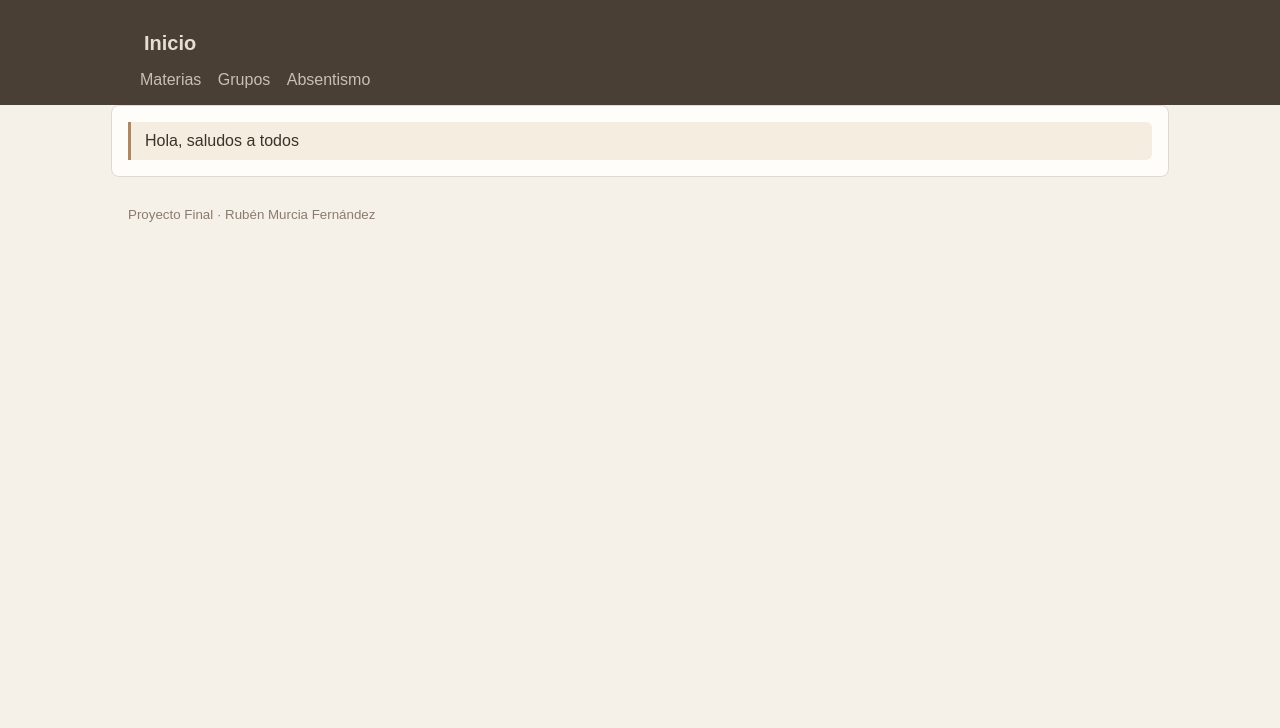
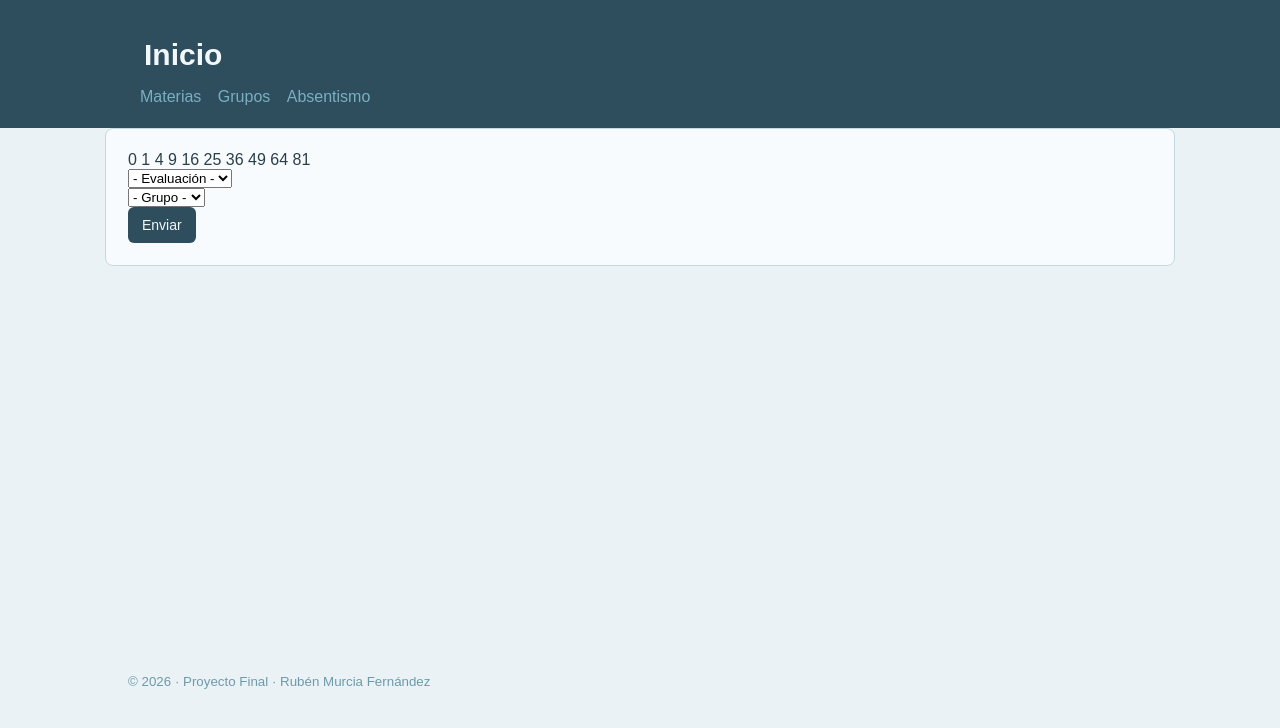
Before and after one commit to rubmurfer/analisis-de-datos, a Flask app: template templates/materias.html in a window 1280 px wide. Shown: the top 728 px of the page. Run offline with Flask 3, Linux system fonts and the light colour scheme; the template is opened without the code that fills it, so the values that code supplies are empty; parts of the project's set-up code (start-up, migrations or seed data) failed here and were passed over.

Commit message:
avances en lógica de datos y web

```diff
--- a/app.py
+++ b/app.py
@@ -3,8 +3,6 @@
 from flask import Flask, render_template, redirect
 #from utils.carga_datos import pd, df_notas_matriculas, df_unidades, df_faltas, df_materias, df_matriculas, df_notas
 from utils.calcular_datos import pd, obtener_rendimiento_materia
-
-
 
 app = Flask(__name__) # Apartado de Web con Flask
 
@@ -17,35 +15,30 @@ def inicio():
     """
     return render_template("base.html", title="Inicio", msg=msg)
 
-@app.route("/materias")
-def materias():
+@app.route("/materias", methods = ["GET"])
+def materias(): # Rendimiento por Materia
+    # 3 desplegables: Curso, COnvocatoria / Evaluación, Grupo. Nevesitamos varias formularios encadenados.
 
     columnas = { # Cambiamos los nombres de los datos para hacerlos más visuales en el display de la web
         # df_notas
         "MATRICULA": "Matrícula",
-        "ANNO": "Año",
         "CURSO": "Curso",
         "EVALUACION": "Evaluación",
         "MATERIA": "Materia",
-        "CL_MATERIA": "Código Materia",
         "NOTA": "Nota",
 
         # df_matriculas
         "ETAPA": "Etapa",
         "ESTUDIOS": "Estudios",
-        "GRUPO": "Grupo",
-        "ESTADOMATRICULA": "Estado Matrícula"
+        "GRUPO": "Grupo"
         }
 
     # Obtenemos los datos desde la función de calcular_datos.py
-    df, resumen = obtener_rendimiento_materia(evaluacion="1ª Evaluación", grupo="2º DAM D")
+    df, resumen = obtener_rendimiento_materia()
 
-    html_datos = df.rename(columns=columnas).head(100).to_html(classes="datos", index=False, border=0)
+    html_datos = df.rename(columns=columnas).head(1000).to_html(classes="datos", index=False, border=0)
     html_resumen = resumen.head(100).to_html(classes="resumen", index=True, border=0)
     return render_template("materias.html", datos=html_datos, resumen=html_resumen)
 
-
-
-
 if __name__ == "__main__":
     app.run(debug=True)
--- a/static/style.css
+++ b/static/style.css
@@ -1,60 +1,129 @@
 /* Variables de Colores:  */
 
 :root{
-    --fondo-normal: #f5f0e8;
-    --fondo-cabeceras: #4a3f35;
-    --texto-normal: #3d3228;
-    --texto-cabeceras: #e8ddd0;
+    --fondo-normal: #eaf2f5;
+    --fondo-cabeceras: #2e4e5e;
+    --texto-normal: #2a3f4a;
+    --texto-cabeceras: #f2f8fa;
 
     --brand-link: var(--texto-cabeceras);
-    --nav-link: #c9bfb3;
+    --nav-link: #7aafc2;
 
-    --fondo-main: #fffdf9;
-    --texto-footer: #8c7b6e;
-    --borde-main: #e2d9ce;
+    --fondo-main: #f7fbfd;
+    --texto-footer: #6e9aaa;
+    --borde-main: #c4d9e2;
 
-    --fondo-tabla-1: #f2ebe0;
-    --fondo-tabla-2: #faf6f0;
-    --fondo-tabla-hover: #f2ebe0;
+    --fondo-tabla-1: #d8eaf0;
+    --fondo-tabla-2: #f0f7fa;
+    --fondo-tabla-hover: #d8eaf0;
 
-    --input: #d9cfc4;
-    --boton-hover: #3a3028;
-    --boton-2-hover: #7a6a5e;
+    --input: #b0cdd8;
+    --boton-hover: #223540;
+    --boton-2-hover: #4e8498;
 
-    --msg-fondo: #f5ede0;
-    --msg-borde: #b08860;
+    --msg-fondo: #deeef4;
+    --msg-borde: #4e9ab2;
 }
 
 /* Código:  */
 
-body { font-family: Arial, sans-serif; margin: 0; background: var(--fondo-normal); color: var(--texto-normal); }
-.container { max-width: 80%; margin: 0 auto; padding: 16px; }
+body {
+    font-family: Arial, sans-serif;
+    margin: 0;
+    background: var(--fondo-normal);
+    color: var(--texto-normal);
+}
+.container {
+    max-width: 80%;
+    margin: 0 auto;
+    padding: 22px;
+}
 
 .topbar { background: var(--fondo-cabeceras); color: var(--texto-cabeceras); }
-.brand { margin: 0; font-size: 20px; padding: 16px; }
+.brand {
+    margin: 0;
+    font-size: 30px;
+    padding: 16px;
+}
 .brand a { color: var(--brand-link); text-decoration: none; }
-.nav a { color: var(--nav-link); margin-left: 12px; text-decoration: none; }
+.nav a {
+    color: var(--nav-link);
+    margin-left: 12px;
+    text-decoration: none;
+}
 .nav a:hover { color: var(--texto-cabeceras); }
 
-main { background: var(--fondo-main); margin-top: 12px; border-radius: 8px; border: 1px solid var(--borde-main); overflow-x: auto; }
-.footer { color: var(--texto-footer); margin-top: 12px; }
+main {
+    background: var(--fondo-main);
+    margin-top: 12px; border-radius: 8px;
+    border: 1px solid var(--borde-main);
+    overflow-x: auto;
+}
+.footer {  color: var(--texto-footer); margin-top: 30%; }
 
-table { width: 100%; min-width: 900px; border-collapse: collapse; margin-top: 12px; }
-th { background: var(--fondo-cabeceras); color: var(--texto-cabeceras); padding: 9px 12px; text-align: left; font-weight: 512; letter-spacing: 0.04em; }
-td { padding: 8px 12px; border-bottom: 1px solid var(--fondo-tabla-1); color: var(--texto-normal); }
-tr:nth-child(even) { background: var(--fondo-tabla-2); }
-tr:hover { background: var(--fondo-tabla-hover); }
+table {
+    width: 100%;
+    min-width: 900px;
+    border-collapse: collapse;
+    margin-top: 12px;
+}
+th {
+    background: var(--fondo-cabeceras);
+    color: var(--texto-cabeceras);
+    padding: 9px 12px;
+    text-align: left;
+    font-weight: 512;
+    letter-spacing: 0.04em;
+}
+td {
+    padding: 8px 12px;
+    border-bottom: 1px solid var(--fondo-tabla-1);
+    color: var(--texto-normal); }
+tr:nth-child(even) {
+    background: var(--fondo-tabla-2);
+}
+tr:hover {background: var(--fondo-tabla-hover); }
 tbody th { width: 300px; }
 
-.form { display: grid; gap: 12px; max-width: 520px; }
+.form, select {
+    display: grid;
+    gap: 12px;
+    max-width: 520px;
+}
 label { display: grid; gap: 6px; }
-input { padding: 10px; border: 1px solid var(--input); border-radius: 6px; background: var(--fondo-main); color: var(--texto-normal); }
+input {
+    padding: 10px;
+    border: 1px solid var(--input);
+    border-radius: 6px;
+    background: var(--fondo-main);
+    color: var(--texto-normal);
+}
 input:focus { outline: none; border-color: var(--texto-footer); }
 
-.actions { margin-top: 8px; display: flex; gap: 8px; align-items: center; }
-.btn { display: inline-block; padding: 10px 14px; border-radius: 6px; background: var(--fondo-cabeceras); color: var(--texto-cabeceras); text-decoration: none; border: 0; cursor: pointer; font-size: 14px; }
-.btn.secondary { background: var(--texto-footer); }
+.actions {
+    margin-top: 8px;
+    display: flex;
+    gap: 8px;
+    align-items: center;
+}
+.btn {
+    display: inline-block;
+    padding: 10px 14px;
+    border-radius: 6px;
+    background: var(--fondo-cabeceras);
+    color: var(--texto-cabeceras);
+    text-decoration: none;
+    border: 0;
+    cursor: pointer;
+    font-size: 14px;
+}
+.btn.secondary {background: var(--texto-footer); }
 .btn:hover { background: var(--boton-hover); }
 .btn.secondary:hover { background: var(--boton-2-hover); }
 
-.msg { background: var(--msg-fondo); border-left: 3px solid var(--msg-borde); padding: 10px 14px; border-radius: 0 6px 6px 0; }
+.msg {
+    background: var(--msg-fondo);
+    border-left: 3px solid var(--msg-borde);
+    padding: 10px 14px;
+    border-radius: 0 6px 6px 0;
+}
--- a/templates/base.html
+++ b/templates/base.html
@@ -34,7 +34,7 @@
 
   <footer class="footer">
     <div class="container">
-      <small>Proyecto Final · Rubén Murcia Fernández</small>
+      <small>&copy; 2026 · Proyecto Final · Rubén Murcia Fernández</small>
     </div>
   </footer>
 </body>
--- a/templates/materias.html
+++ b/templates/materias.html
@@ -4,8 +4,33 @@
 
 {% block content %}
 
-  <div class="msg">
-    Hola, saludos a todos
+<!-- Hay que añadir dos formularios, uno para cada campo (Evaluación, Grupo) -->
+<!-- Hay que usar JS para hacerlo en cascada: https://www.w3schools.com/howto/howto_js_cascading_dropdown.asp -->
+
+{% for i in range(10) %}
+  {{ i * i }}
+{% endfor %}
+
+  <div class="form">
+    <form method="get">
+
+      <select name="evaluación">
+        {% for i in range(2) %}
+        <option value="">- Evaluación -</option>
+        <option value=1>{{ i }}ª Evaluación</option>
+        <option value=2>{{ i }}ª Evaluación</option>
+        {% endfor %}
+      </select>
+
+      <select name="grupo">
+        <option value="">- Grupo -</option>
+        <option value="a">Opción A</option>
+        <option value="b">Opción B</option>
+      </select>
+
+      <!-- Botón de envío -->
+      <button class="btn" type="submit">Enviar</button>
+    </form>
   </div>
 
 {% if resumen %}
```
Also changed, not shown: utils/calcular_datos.py (+11 -2 lines), utils/carga_datos.py (+6 -6 lines), 1 other file.
